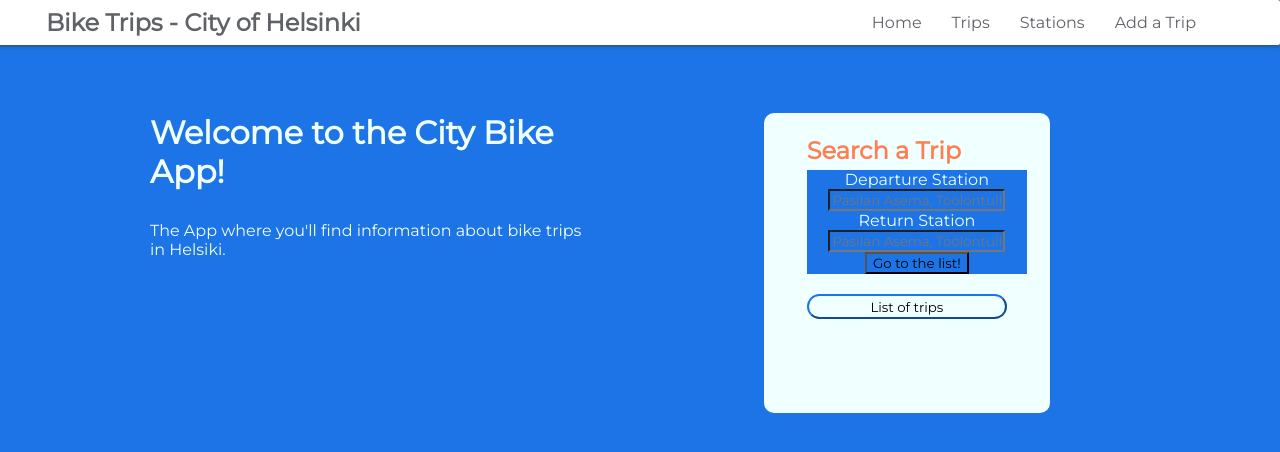
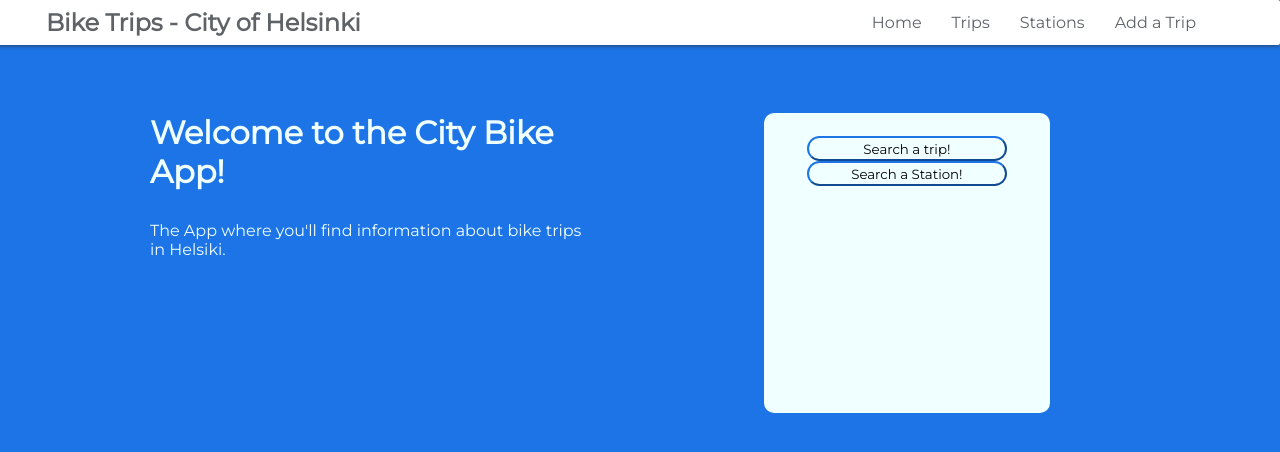
Before and after one commit to ericpastor/helsinki-city-bike-app, a React (Create React App) app in the folder frontend-city-bike/: page / in a window 1280 px wide. Shown: the top 452 px of the page. Built offline with nearby package versions, Linux system fonts and the light colour scheme.

Commit message:
Added search-a-station functionality

```diff
--- a/frontend-city-bike/src/App.js
+++ b/frontend-city-bike/src/App.js
@@ -6,6 +6,7 @@ import AddTrip from './components/AddTrip'
 import TripList from './components/TripList'
 import FilteredTripList from './components/FilteredTripList'
 import StationList from './components/StationList'
+import SearchStations from './components/SearchStations'
 
 const App = () => {
   return (
@@ -14,9 +15,10 @@ const App = () => {
       <Routes>
         <Route path='/' element={<Home />} />
         <Route path='/trips' element={<TripList />} />
-        <Route path='/fiteredTrips' element={<FilteredTripList />} />
+        <Route path='/searchTrip' element={<FilteredTripList />} />
         <Route path='/stations' element={<StationList />} />
         <Route path='/addTrip' element={<AddTrip />} />
+        <Route path='/stationDetails' element={<SearchStations />} />
       </Routes>
     </div>
   )
--- a/frontend-city-bike/src/components/FitlerTrip.js
+++ /dev/null
@@ -1,31 +0,0 @@
-import { useState } from 'react'
-import { useNavigate } from 'react-router-dom'
-
-const FilterTrip = () => {
-  const [departureInput, setDepartureInput] = useState('')
-  const [returnInput, setReturnInput] = useState('')
-
-  const navigate = useNavigate()
-
-  const handleSubmit = (e) => {
-    e.preventDefault()
-  }
-  const handleOnClick = () => {
-    navigate('/fiteredTrips')
-  }
-
-  return (
-    <div className='search-trip'>
-      <h4>Search a Trip</h4>
-      <form onSubmit={handleSubmit}>
-        <label>Departure Station</label>
-        <input type='text' value={departureInput} placeholder='Pasilan Asema, Töölöntulli, Teljäntie,...' onChange={(e) => setDepartureInput(e.target.value)} />
-        <label>Return Station</label>
-        <input type='text' value={returnInput} placeholder='Pasilan Asema, Töölöntulli, Teljäntie,...' onChange={(e) => setReturnInput(e.target.value)} />
-        <button onClick={handleOnClick}>Go to the list!</button>
-      </form>
-    </div>
-  )
-}
-
-export default FilterTrip
--- a/frontend-city-bike/src/components/Home.js
+++ b/frontend-city-bike/src/components/Home.js
@@ -1,6 +1,15 @@
-import FilterTrip from './FitlerTrip'
+import { useNavigate } from 'react-router-dom'
 
 const Home = () => {
+  const navigate = useNavigate()
+
+  const handleClickTrip = () => {
+    navigate('/searchTrip')
+  }
+  const handleClickStation = () => {
+    navigate('/stationDetails')
+  }
+
   return (
     <div className='home'>
       <main>
@@ -13,9 +22,8 @@ const Home = () => {
       </main>
       <section className='options'>
         <div>
-
-          <FilterTrip />
-          <button className='button-options'>List of trips </button>
+          <button className='button-options' onClick={handleClickTrip}>Search a trip!</button>
+          <button className='button-options' onClick={handleClickStation}>Search a Station!</button>
         </div>
       </section>
     </div>
--- /dev/null
+++ b/frontend-city-bike/src/components/SearchStations.js
@@ -0,0 +1,57 @@
+import { gql, useLazyQuery } from '@apollo/client'
+import { useState } from 'react'
+import StationDetails from './StationDetails'
+
+const SEARCH_STATION = gql`
+    query($name: String!){
+        findStationByName(name: $name) {
+        fid
+        id
+        nimi
+        namn
+        name
+        osoite
+        adress
+        kaupunki
+        stad
+        operaator
+        kapasiteet
+        x
+        y
+        }
+    }
+`
+
+const SearchStations = () => {
+  const [nameInput, setNameInput] = useState('')
+
+  const [getStation, { data }] = useLazyQuery(SEARCH_STATION, {
+    variables: {
+      name: nameInput
+    }
+  })
+
+  if (data === null) { return null }
+
+  const handleSubmit = (e) => {
+    e.preventDefault()
+  }
+
+  return (
+    <div style={{ marginTop: '50px' }}>
+      <h4>Search a Station</h4>
+      <form onSubmit={handleSubmit}>
+        <input type='text' onChange={(e) => setNameInput(e.target.value)} />
+        <button onClick={() => getStation()}> Search!
+        </button>
+        {!nameInput
+
+          ? <p>Choose your station</p>
+
+          : <><div> {data && <StationDetails station={Object.values(data)} />}</div></>}
+      </form>
+    </div>
+  )
+}
+
+export default SearchStations
--- /dev/null
+++ b/frontend-city-bike/src/components/StationDetails.js
@@ -0,0 +1,15 @@
+const StationDetails = ({ station }) => {
+  if (station === null) { return null }
+  return (
+    <div style={{ marginTop: '50px' }}>
+      {station && (
+        <div>
+          {Object.values(station).map((s) => {
+            return <ul key={s.id}><li>{s.name}</li> <li>{s.osoite}</li></ul>
+          })}
+        </div>)}
+    </div>
+  )
+}
+
+export default StationDetails
--- a/frontend-city-bike/src/components/Stations.js
+++ b/frontend-city-bike/src/components/Stations.js
@@ -54,7 +54,7 @@ const Stations = ({ stations }) => {
               stations.map((station) => (
                 <div
                   className='stations'
-                  key={station.Id}
+                  key={station.id}
                   onClick={() => {
                     setStationNameToSearch(station.name)
                   }}
```
Also changed, not shown: 1 other file (tests, documents, lock files or other folders).
